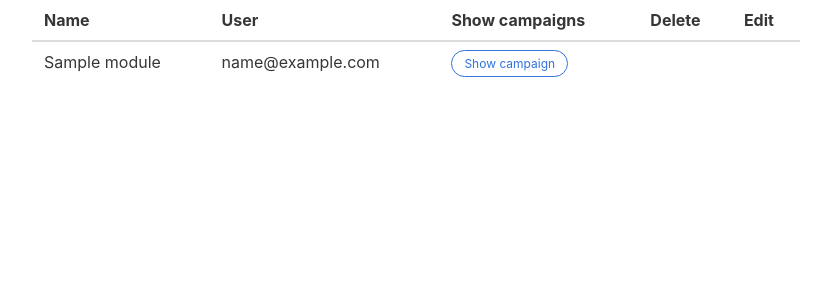
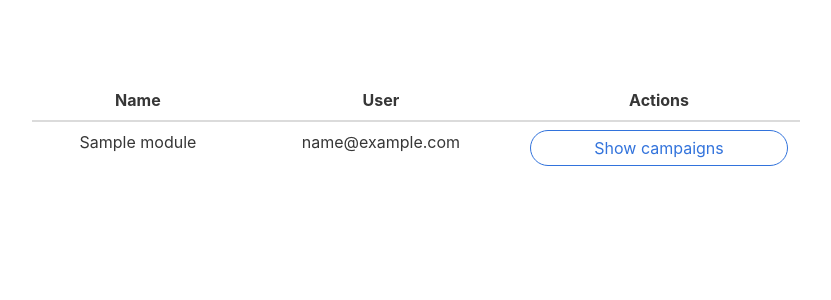
Before and after one commit to alvarogf97/AppEngnineProject, a Flask app: template pvtranslator/templates/index.html in a window 1280 px wide. Shown: the part 52-352 px from the top of the page, without its empty margins (224-1055 px from the left). Run offline with Flask 2, Linux system fonts and the light colour scheme; the template is opened without the code that fills it: most values are stand-ins (such as "Sample title", 1, 10 or a date in 2020); some libraries are stand-ins or nearby versions.

Commit message:
fix style

```diff
--- a/pvtranslator/models/utils/zip_parser.py
+++ b/pvtranslator/models/utils/zip_parser.py
@@ -70,7 +70,7 @@ def parse_zip(zip_file_storage, module_key):
         _file = z_files.open(file_name, 'rU')
 
         done, error_msg, campaign_name, campaign_date, curve_hour, curve_v_values, \
-        curve_i_values, curve_p_values = parse_xls(_file)
+            curve_i_values, curve_p_values = parse_xls(_file)
         _file.close()
 
         if done:
--- a/pvtranslator/templates/index.html
+++ b/pvtranslator/templates/index.html
@@ -10,13 +10,17 @@
     {% endblock navbar %}
 
     {% if user %}
-        <div style="width: 20%; margin-left: auto; margin-right: auto;">
+        <div class="is-flex is-vcentered" style="display: flex; justify-content: center; margin-top: 50px">
             <form action="{{ url_for('create_module') }}" method="POST">
-                <div class="field">
-                    <label class="label">Module Name</label>
-                    <div class="control">
-                        <input name="name" type="text" >
-                        <input class="button is-link is-small is-rounded is-outlined" type="submit" value="Create module"/>
+                <div class="columns is-vcentered">
+                    <div class="column has-text-centered">
+                        <label class="label">Module Name:</label>
+                    </div>
+                    <div class="column">
+                        <input class="input is-rounded is-hoverable" name="name" type="text" >
+                    </div>
+                    <div class="column">
+                        <input class="button is-link is-fullwidth is-rounded is-outlined" type="submit" value="Create module"/>
                     </div>
                 </div>
             </form>
@@ -24,32 +28,38 @@
     {% endif %}
 
     {% block table %}
-    <div style="width: 60%; margin-left: auto; margin-right: auto;">
-        <table class="table is-hoverable is-striped is-fullwidth" style="text-align: center;">
+    <div class="is-vcentered is-flex" style="display: flex; justify-content: center; margin-top: 80px">
+        <table class="table is-hoverable is-striped is-fullwidth" style="width: 60%">
             <thead>
                 <tr>
-                    <th>Name</th>
-                    <th>User</th>
-                    <th>Show campaigns</th>
-                    <th>Delete</th>
-                    <th>Edit</th>
+                    <th class="has-text-centered">Name</th>
+                    <th class="has-text-centered">User</th>
+                    <th class="has-text-centered">Actions</th>
                 </tr>
             </thead>
 
             {% for module in modules %}
                 <tr>
-                    <td>{{module.name}}</td>
-                    <td>{{module.user.email}}</td>
-                    <td><button class="button is-small is-link is-rounded is-outlined" type="button" onclick="window.location.href='{{ url_for('index_campaigns', module_key=module.key().name()) }}'">Show campaign</button></td>
-                    {% if module.has_permits(user) %}
-                        <td>
-                            <form action="{{ url_for('delete_module') }}" method="POST">
-                                <input type="hidden" name="module_key" value={{ module.key().name() }}>
-                                <input class="button is-small is-danger is-rounded is-outlined" type="submit" value="Delete"/>
-                            </form>
-                        </td>
-                        <td><button class="button is-small is-warning is-rounded is-outlined" type="button" onclick="window.location.href='{{ url_for('edit_module', module_key=module.key().name()) }}'">Edit</button>
-                    {% endif %}
+                    <td class="has-text-centered">{{module.name}}</td>
+                    <td class="has-text-centered">{{module.user.email}}</td>
+                    <td class="has-text-centered">
+                        <div class="columns">
+                            <div class="column">
+                                <button class="button is-fullwidth is-link is-rounded is-outlined" type="button" onclick="window.location.href='{{ url_for('index_campaigns', module_key=module.key().name()) }}'">Show campaigns</button>
+                            </div>
+                            {% if module.has_permits(user) %}
+                                <div class="column">
+                                    <form action="{{ url_for('delete_module') }}" method="POST">
+                                        <input type="hidden" name="module_key" value={{ module.key().name() }}>
+                                        <input class="button is-fullwidth is-danger is-rounded is-outlined" type="submit" value="Delete"/>
+                                    </form>
+                                </div>
+                                <div class="column">
+                                    <button class="button is-fullwidth is-warning is-rounded is-outlined" type="button" onclick="window.location.href='{{ url_for('edit_module', module_key=module.key().name()) }}'">Edit</button>
+                                </div>
+                            {% endif %}
+                        </div>
+                    </td>
                 </tr>
             {% endfor %}
         </table>
```
Also changed, not shown: pvtranslator/templates/edit_module.html (+15 -14 lines).
